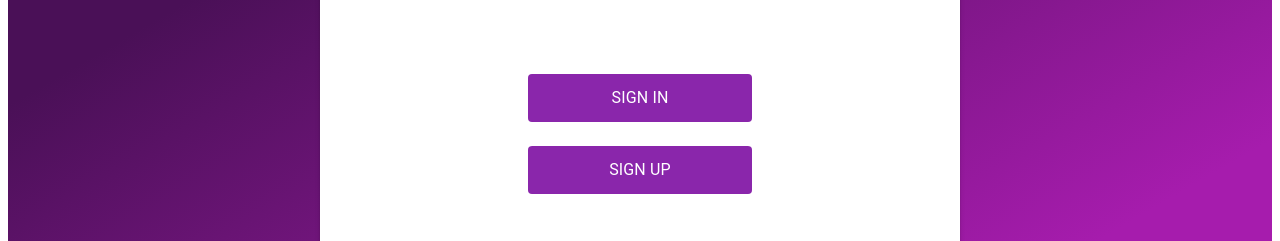
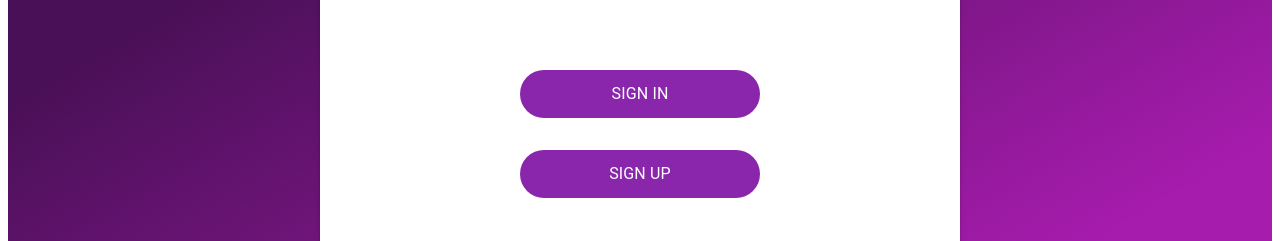
Before and after one commit to AnsonTu/TaskTracker, a React (Create React App) app in the folder client/: page / in a window 1280 px wide. Shown: the part 362-603 px from the top of the page. Built offline with nearby package versions, Linux system fonts and the light colour scheme; the HTML template or start-up script is replaced by a standard one.

Commit message:
small styling changes to the welcome pages (#21)
* small styling changes to the welcome pages

* fixed the password text field

* MR comments

Co-authored-by: meganhng <meganhong17@hotmail.com>

```diff
--- a/client/src/components/ReduxTextField/index.js
+++ b/client/src/components/ReduxTextField/index.js
@@ -15,4 +15,4 @@ const ReduxTextField = (props) => {
   );
 };
 
-export default ReduxTextField;
+export default ReduxTextField
--- a/client/src/pages/authentication/signin/index.js
+++ b/client/src/pages/authentication/signin/index.js
@@ -16,12 +16,15 @@ const useStyle = makeStyles({
   mainHeader: { marginTop: "4rem", marginBottom: "1.5rem" },
   button: {
     width: "10rem",
-    height: "3rem",
+    height: "2.5rem",
     backgroundColor: "#8A26AB",
-    margin: "1.5rem 2rem 2.5rem"
+    marginLeft:"1.5rem",
+    marginRight:"1.5rem",
+    marginBottom:"3rem",
+    borderRadius:"15px"
   },
   buttonText: { color: "#FFFFFF", fontSize: "1rem", textDecoration: "none" },
-  errorMessage: { color: "#FC0356", minHeight: "24px", marginTop: "-10px" }
+  errorMessage: { color: "#FC0356", minHeight: "24px", marginTop: "-10px", paddingBottom: "1.5rem"}
 });
 
 const Signin = (props) => {
@@ -79,12 +82,12 @@ const Signin = (props) => {
               error={errorMessage}
             />
             <Field
+              label="Password"
               name="password"
               type="password"
-              label="Password"
               style={textFieldStyle}
+              component={ReduxTextField}
               autoComplete="new-password"
-              component={ReduxTextField}
               error={errorMessage}
             />
             <Typography className={classes.errorMessage}>
--- a/client/src/pages/authentication/signup/index.js
+++ b/client/src/pages/authentication/signup/index.js
@@ -16,12 +16,15 @@ const useStyle = makeStyles({
   mainHeader: { marginTop: "4rem", marginBottom: "1.5rem" },
   button: {
     width: "10rem",
-    height: "3rem",
+    height: "2.5rem",
     backgroundColor: "#8A26AB",
-    margin: "1.5rem 2rem 2.5rem"
+    marginLeft:"1.5rem",
+    marginRight:"1.5rem",
+    marginBottom:"3rem",
+    borderRadius:"15px"
   },
   buttonText: { color: "#FFFFFF", fontSize: "1rem", textDecoration: "none" },
-  errorMessage: { color: "#FC0356", minHeight: "24px", marginTop: "-10px" }
+  errorMessage: { color: "#FC0356", minHeight: "24px", marginTop: "-10px", paddingBottom: "1.5rem" }
 });
 
 const Signup = (props) => {
@@ -80,11 +83,11 @@ const Signup = (props) => {
             />
             <Field
               name="password"
+              label="Password"
               type="password"
-              label="Password"
+              component={ReduxTextField}
               style={textFieldStyle}
               autoComplete="new-password"
-              component={ReduxTextField}
               error={errorMessage}
             />
             <Typography className={classes.errorMessage}>
--- a/client/src/pages/authentication/welcome/index.js
+++ b/client/src/pages/authentication/welcome/index.js
@@ -13,12 +13,13 @@ const useStyle = makeStyles({
     textAlign: "center"
   },
   mainHeader: { marginTop: "4rem", marginBottom: "4rem" },
-  buttonContainer: { width: "40rem", borderRadius: "15px" },
+  buttonContainer: { width: "40rem" },
   button: {
-    width: "14rem",
+    width: "15rem",
     height: "3rem",
     backgroundColor: "#8A26AB",
-    marginBottom: "1.5rem"
+    marginBottom: "2rem",
+    borderRadius:"50px"
   },
   buttonText: { color: "#FFFFFF", fontSize: "1rem", textDecoration: "none" }
 });
```
